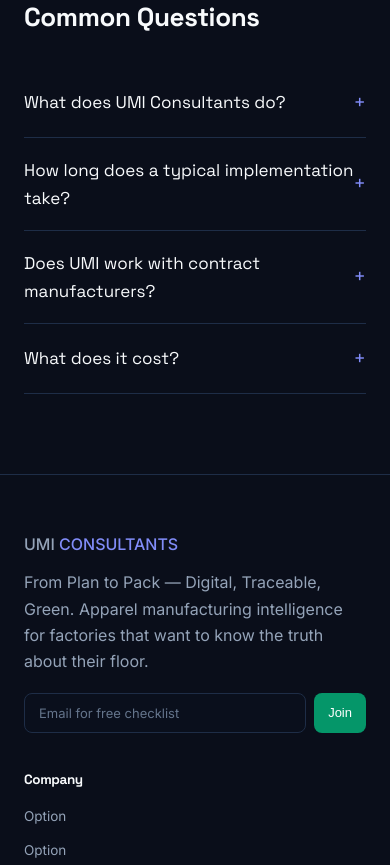
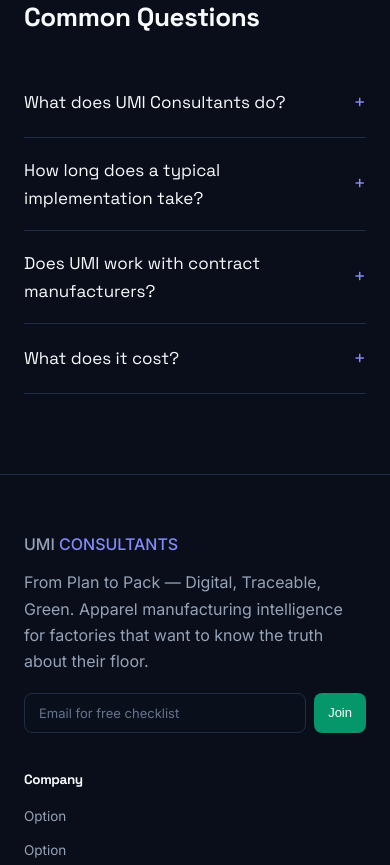
Before and after one commit to ismail-ahmad/umi-website, a Next.js app: page / in a window 390 px wide. Shown: the part 2400-3265 px from the top of the page. Built offline with nearby package versions, Linux system fonts and the light colour scheme.

Commit message:
minor fix

```diff
--- a/app/globals.css
+++ b/app/globals.css
@@ -731,6 +731,9 @@
     .home-hero-stat-container{
       gap: 20px;
     }
+    .faq-question-container{
+      gap: 20px;
+    }
 }
 
 @media screen and (max-width: 550px){
```
